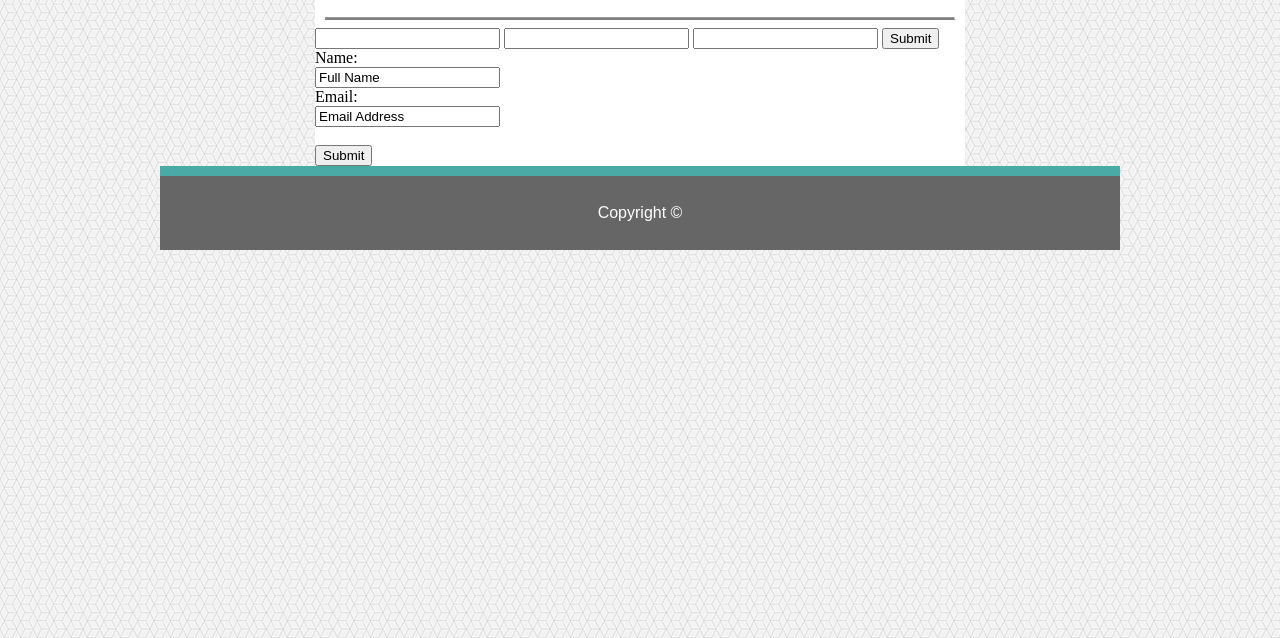
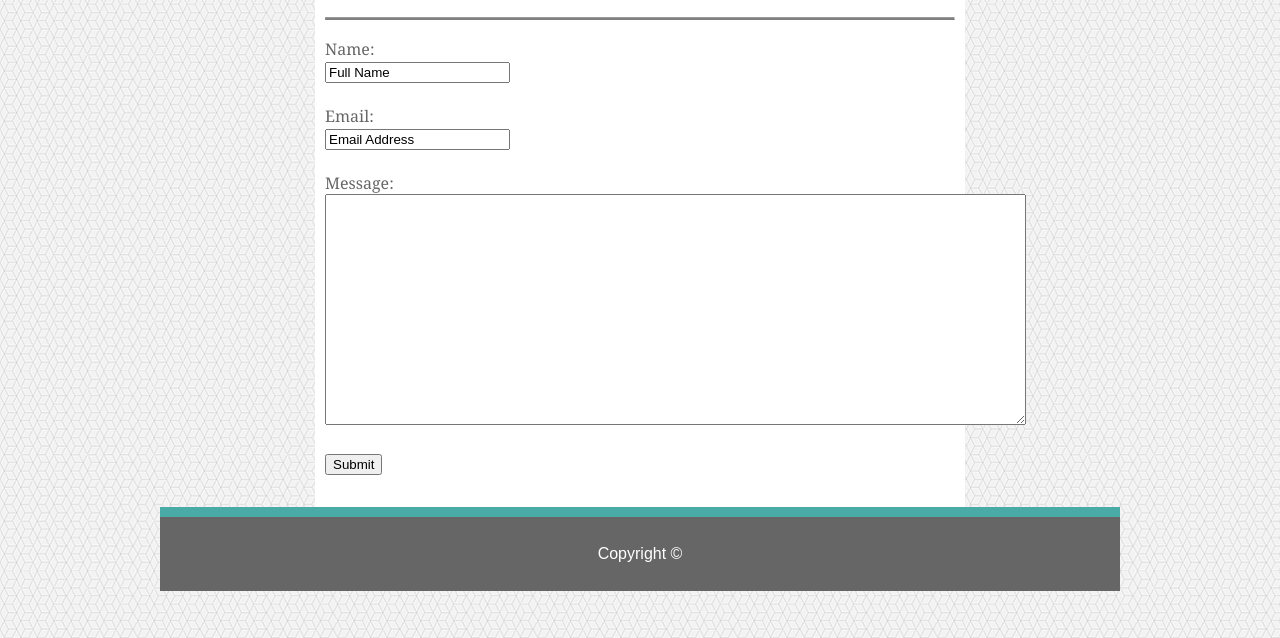
Before and after one commit to SageDragon/Basic-Portfolio, a plain HTML site: page contact.html in a window 1280 px wide. Shown: the part 162-800 px from the top of the page. Drawn offline with Linux system fonts and the light colour scheme.

Commit message:
Mostly finished Contact page going to start work on Portfolio page

```diff
--- a/assets/css/style.css
+++ b/assets/css/style.css
@@ -61,7 +61,6 @@ li {
 .main {
     background-color: #ffffff;
     width: 650px;
-    /** height: 480px; **/
     margin-left: 155px;
 }
 
@@ -86,3 +85,15 @@ footer {
 #copyr {
     color: #ffffff;
 }
+
+form {
+    font-family: Georgia, 'Times New Roman', Times, serif;
+    width: 650px;
+}
+
+.contact {
+    width: 650px;
+    padding: 10px;
+    color: #666666;
+    /* margin-left: 155px; */
+}
--- a/contact.html
+++ b/contact.html
@@ -30,22 +30,24 @@
 
 		<hr>
 
-		<input type="Name" name="Name" id="">
-		<input type="Email" name="Email" id="">
-		<input type="Message" name="Message" id="">
-		<button>Submit</button>
+		<section class="contact">
 
-		<form action="/action_page.php">
-			Name:
-			<br>
-			<input type="text" name="name" value="Full Name">
-			<br>
-			Email:
-			<br>
-			<input type="text" name="Email" value="Email Address">
-			<br><br>
-			<input type="submit" value="Submit">
-		  </form>
+			<form action="">
+				<div>Name:</div>
+				<!-- <br> -->
+				<input type="text" name="name" value="Full Name">
+				<br><br>
+				<div>Email:</div>
+				<input type="text" cols="85" name="Email" value="Email Address">
+				<br><br>
+				<div>Message:</div>
+				<textarea name="" id="" cols="85" rows="15"></textarea>
+				<br><br>
+				<input type="submit" value="Submit">
+				<br><br>
+		</form>
+
+		</section>
 
 	</section>
 
```
